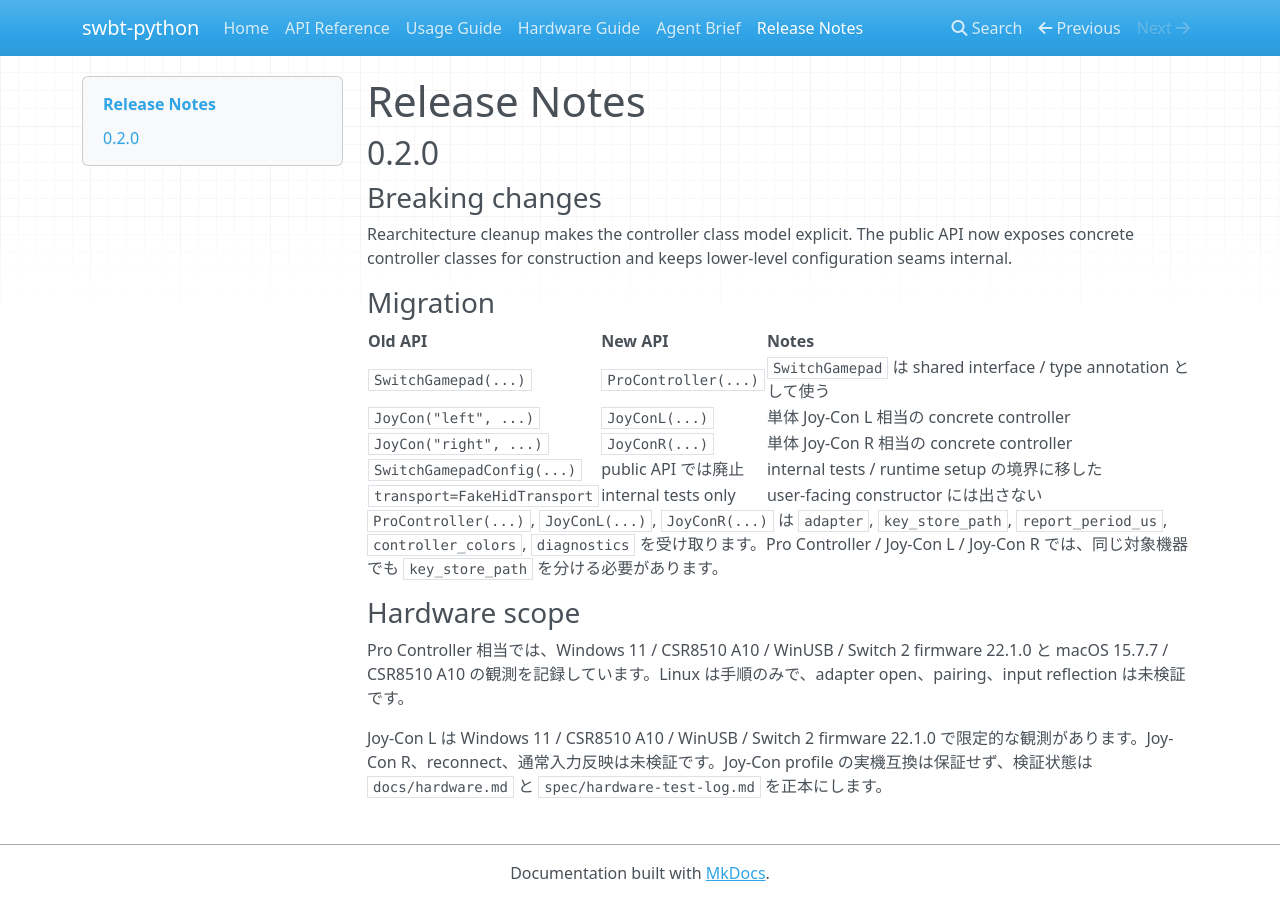
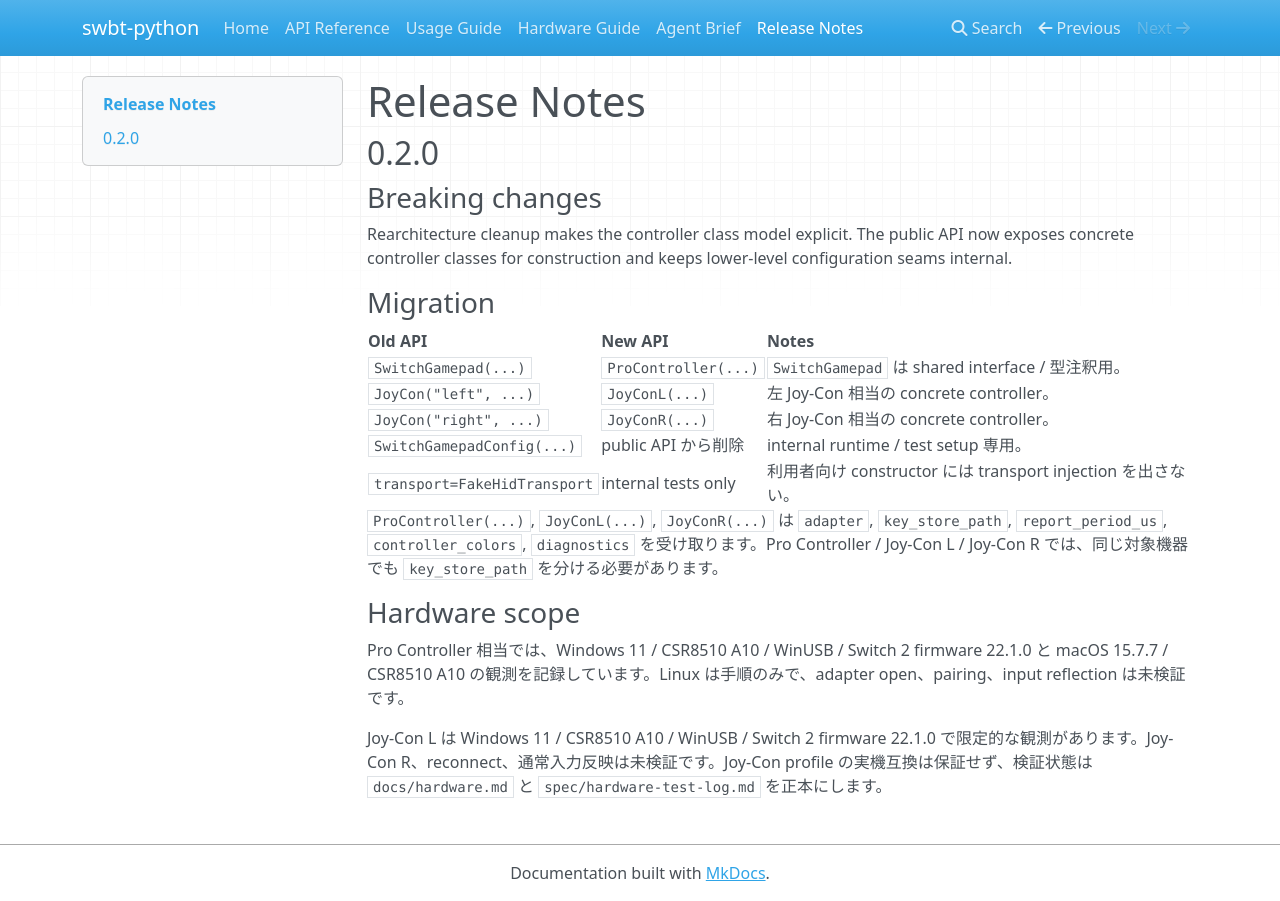
Before and after one commit to niart120/swbt-python, an MkDocs documentation site: the page built from docs/release-notes.md, in a window 1280 px wide. Built offline with MkDocs 1.6.1, drawn with Linux system fonts in a browser that asks for light colours; nearby versions of some CDN libraries.

Commit message:
docs(release): migration table を整形する

```diff
--- a/docs/release-notes.md
+++ b/docs/release-notes.md
@@ -10,11 +10,11 @@ Rearchitecture cleanup makes the controller class model explicit. The public API
 
 | Old API | New API | Notes |
 |---|---|---|
-| `SwitchGamepad(...)` | `ProController(...)` | `SwitchGamepad` は shared interface / type annotation として使う |
-| `JoyCon("left", ...)` | `JoyConL(...)` | 単体 Joy-Con L 相当の concrete controller |
-| `JoyCon("right", ...)` | `JoyConR(...)` | 単体 Joy-Con R 相当の concrete controller |
-| `SwitchGamepadConfig(...)` | public API では廃止 | internal tests / runtime setup の境界に移した |
-| `transport=FakeHidTransport` | internal tests only | user-facing constructor には出さない |
+| `SwitchGamepad(...)` | `ProController(...)` | `SwitchGamepad` は shared interface / 型注釈用。 |
+| `JoyCon("left", ...)` | `JoyConL(...)` | 左 Joy-Con 相当の concrete controller。 |
+| `JoyCon("right", ...)` | `JoyConR(...)` | 右 Joy-Con 相当の concrete controller。 |
+| `SwitchGamepadConfig(...)` | public API から削除 | internal runtime / test setup 専用。 |
+| `transport=FakeHidTransport` | internal tests only | 利用者向け constructor には transport injection を出さない。 |
 
 `ProController(...)`, `JoyConL(...)`, `JoyConR(...)` は `adapter`, `key_store_path`, `report_period_us`, `controller_colors`, `diagnostics` を受け取ります。Pro Controller / Joy-Con L / Joy-Con R では、同じ対象機器でも `key_store_path` を分ける必要があります。
 
```
Also changed, not shown: spec/wip/unit_045/INTERNAL_API_BOUNDARY_CLEANUP.md (+5 -1 lines), 1 other file.
